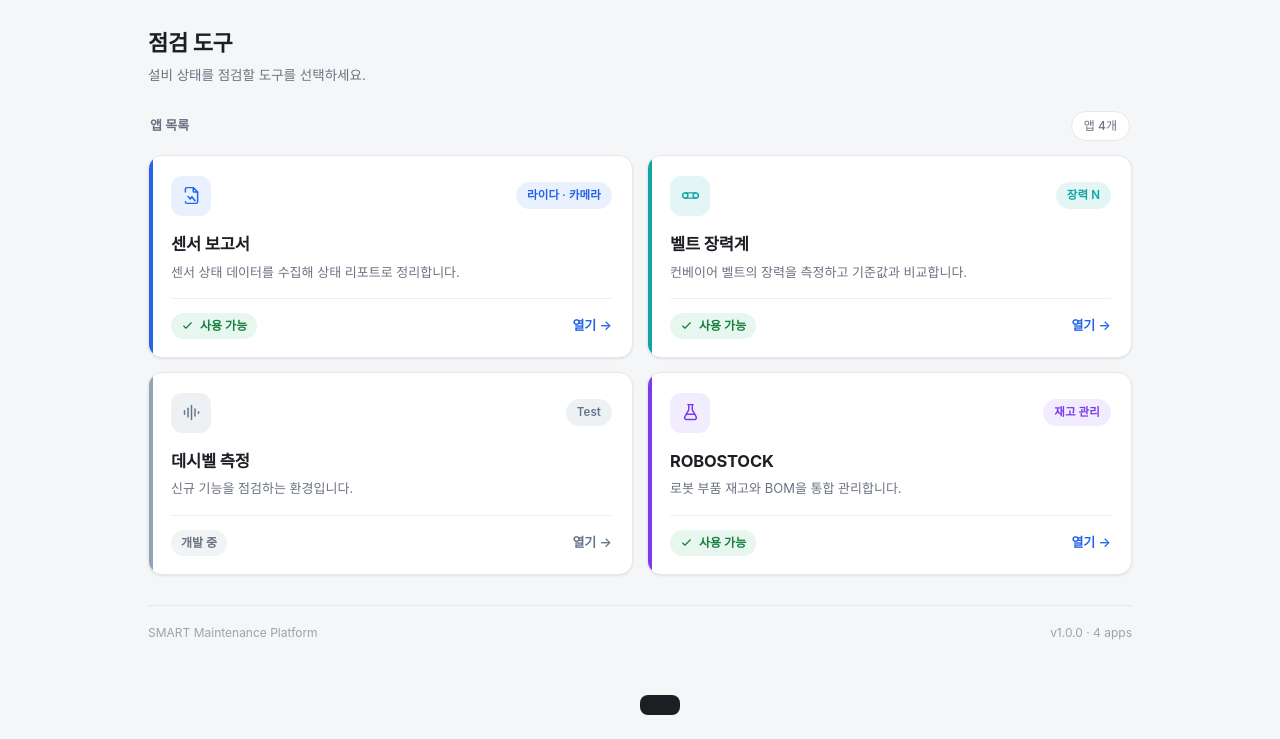
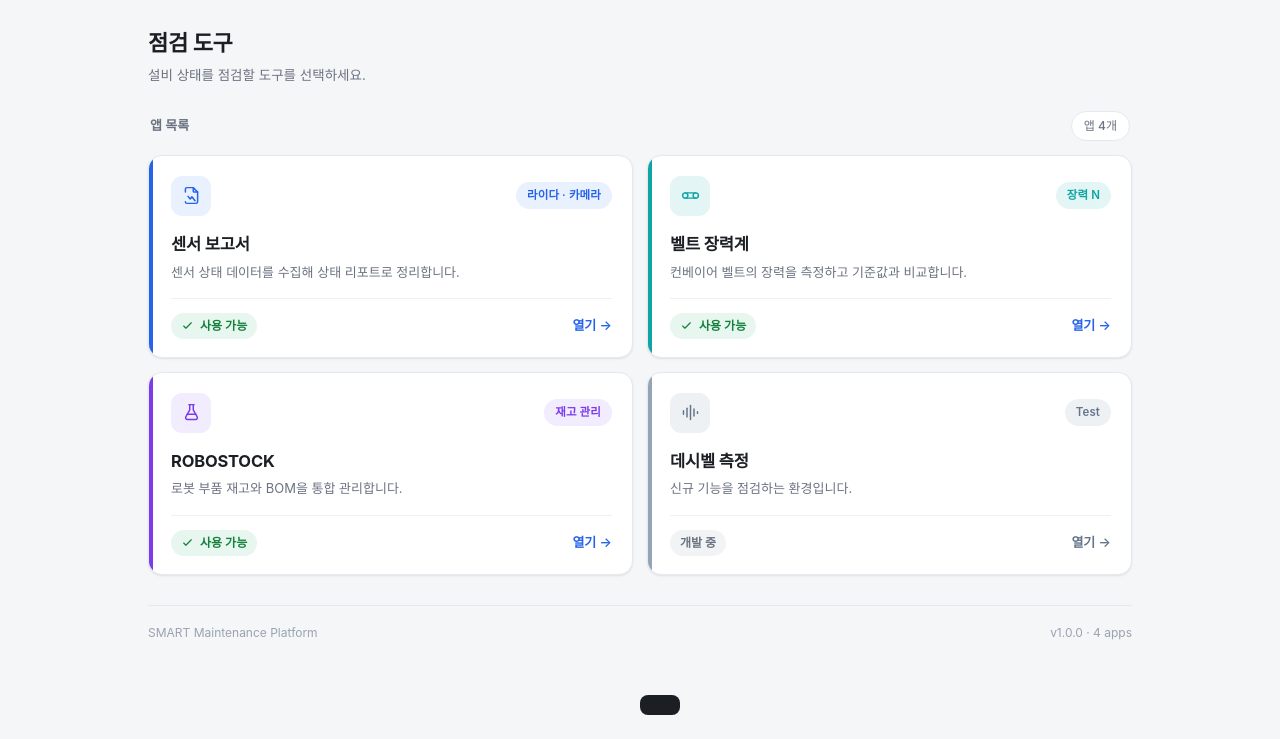
Before and after one commit to hljihun98/SMART_MAINTENANCE, a plain HTML site: page index.html in a window 1280 px wide. Shown: the part 61-800 px from the top of the page. Drawn offline with Linux system fonts and the light colour scheme; a web font is replaced by a local one.

Commit message:
Update index.html

```diff
--- a/index.html
+++ b/index.html
@@ -320,12 +320,13 @@
     { href:'./apps/belt-tension/', accent:'#0EA5A4', accentBg:'#E3F6F5',
       icon:'<circle cx="6" cy="12" r="3"/><circle cx="18" cy="12" r="3"/><path d="M6 9h12"/><path d="M6 15h12"/>',
       tag:'장력 N', name:'벨트 장력계', desc:'컨베이어 벨트의 장력을 측정하고 기준값과 비교합니다.', ready:true },
-    { href:'./apps/decibel-meter/', accent:'#94A3B8', accentBg:'#EEF1F4', icoColor:'#64748B', tagColor:'#64748B',
-      icon:'<path d="M4 10v4"/><path d="M8 7v10"/><path d="M12 4v16"/><path d="M16 8v8"/><path d="M20 11v2"/>',
-      tag:'Test', name:'데시벨 측정', desc:'신규 기능을 점검하는 환경입니다.', ready:false },
     { href:'./apps/test/', accent:'#7C3AED', accentBg:'#F1ECFE',
       icon:'<path d="M9 3h6"/><path d="M10 3v6l-4.5 8a2 2 0 0 0 1.8 3h9.4a2 2 0 0 0 1.8-3L14 9V3"/><path d="M7 14h10"/>',
-      tag:'재고 관리', name:'ROBOSTOCK', desc:'로봇 부품 재고와 BOM을 통합 관리합니다.', ready:true }
+      tag:'재고 관리', name:'ROBOSTOCK', desc:'로봇 부품 재고와 BOM을 통합 관리합니다.', ready:true },
+   { href:'./apps/decibel-meter/', accent:'#94A3B8', accentBg:'#EEF1F4', icoColor:'#64748B', tagColor:'#64748B',
+      icon:'<path d="M4 10v4"/><path d="M8 7v10"/><path d="M12 4v16"/><path d="M16 8v8"/><path d="M20 11v2"/>',
+      tag:'Test', name:'데시벨 측정', desc:'신규 기능을 점검하는 환경입니다.', ready:false }
+
   ];
 
   /* 즉시실행 함수(IIFE): 페이지 로드 시 앱 카드 그리드를 동적으로 렌더링 */
```
